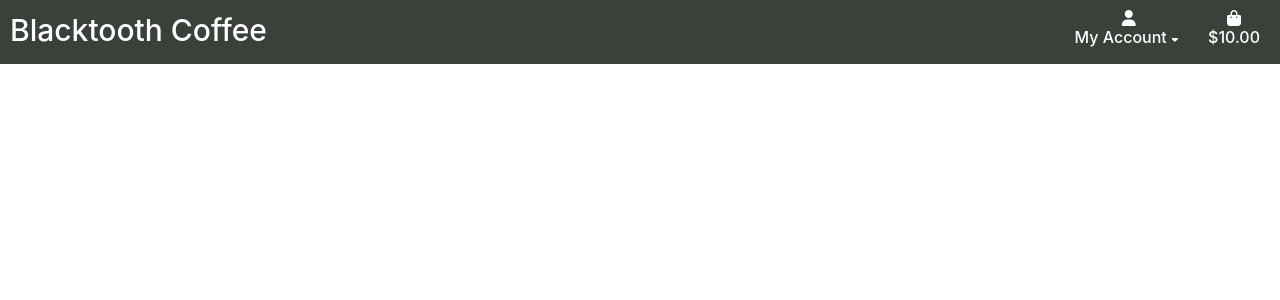
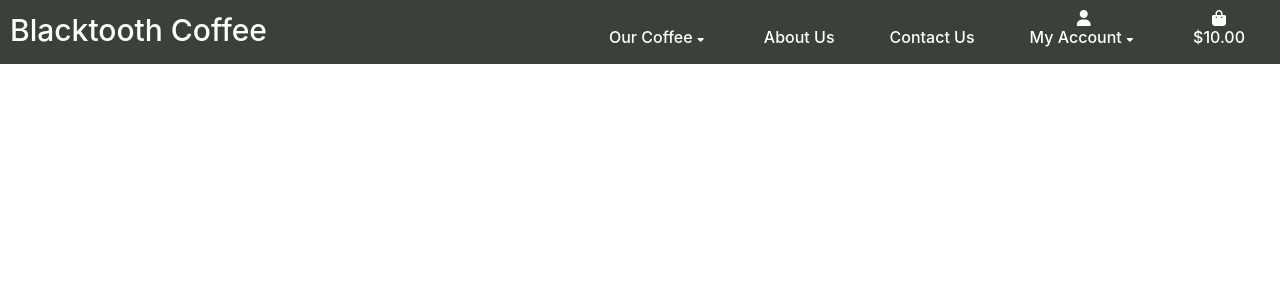
Before and after one commit to scottsimpson91/CI-MS4-Blacktooth-Coffee, a Django app: template templates/base.html in a window 1280 px wide. Shown: the top 300 px of the page. Run offline with Django 3.2, Linux system fonts and the light colour scheme; the template is opened without the code that fills it: most values are stand-ins (such as "Sample title", 1, 10 or a date in 2020); some libraries are stand-ins or nearby versions.

Commit message:
FEAT: Add additional menu items and styles

```diff
--- a/static/css/base.css
+++ b/static/css/base.css
@@ -14,7 +14,7 @@
 }
 
 .nav-item {
-    padding: 0.5rem;
+    padding: 0.5rem 2rem;
 }
 
 .nav-link h4 {
@@ -32,12 +32,12 @@
 }
 
 .dropdown-item {
-    text-align: right;
     font-size: 1.5rem;
     background-color: #3a413a;
     color: #FFF;
     border: none;
     padding: 0.5rem;
+    padding-left: 2.5rem;
 }
 
 .dropdown-menu {
@@ -45,6 +45,7 @@
     margin: 0;
     border: none;
     background-color: #3a413a;
+    width: 100%;
 }
 
 .dropdown-item:hover,
--- a/templates/base.html
+++ b/templates/base.html
@@ -37,19 +37,42 @@
 <!--==================== NAVBAR - Code from MS3 ====================-->
         <header class="container-fluid fixed-top pl-0 pr-0">
             <nav class="navbar navbar-expand-lg navbar-dark">
-                <a class="navbar-brand" href="">
+                <a class="navbar-brand" href="{% url 'home' %}">
                     <h1 class="navbar-title">Blacktooth Coffee</h1>
                 </a>
                     <button class="navbar-toggler" type="button" data-toggle="collapse" id="navbar-button" data-target="#Navbar">
                         <span class="navbar-toggler-icon"></span>
                     </button>
-                <div class="collapse navbar-collapse flex-grow-1 text-right" id="Navbar">
+                <div class="collapse navbar-collapse flex-grow-1" id="Navbar">
                     <ul class="navbar-nav ml-auto flex-nowrap">
                         <li class="list-inline-item nav-item dropdown">
-                                <a href="#" class="nav-link" id="account-options" data-toggle="dropdown" aria-haspopup="true" aria-expanded="false">
-                                        <div class="text-center d-none d-lg-block"><i class="nav-icon fas fa-user"></i></div>
-                                        <h4>My Account<i class="menu-icon fas fa-caret-down"></i></h4>
-                                </a>
+                            <a href="#" class="nav-link" id="coffee-options" data-toggle="dropdown" aria-haspopup="true" aria-expanded="false">
+                                    <div class="text-center d-none d-lg-block"><i class="nav-icon fas fa-user invisible"></i></div>
+                                    <h4>Our Coffee<i class="menu-icon fas fa-caret-down"></i></h4>
+                            </a>
+                            <div class="dropdown-menu" aria-labelledby="coffee-options">
+                                <a href="" class="dropdown-item">Regular</a>
+                                <a href="" class="dropdown-item">Decaf</a>
+                            </div>
+                        </li>
+                        <li class="list-inline-item nav-item">
+                            <a href="#" class="nav-link">
+                                <div class="text-center d-none d-lg-block"><i class="nav-icon fas fa-user invisible"></i></div>
+                                <h4>About Us</h4>
+                            </a>
+                        </li>
+                        <li class="list-inline-item nav-item">
+                            <a href="#" class="nav-link">
+                                <div class="text-center d-none d-lg-block"><i class="nav-icon fas fa-user invisible"></i></div>
+                                <h4>Contact Us</h4>
+                            </a>
+                        </li>
+
+                        <li class="list-inline-item nav-item dropdown">
+                            <a href="#" class="nav-link" id="account-options" data-toggle="dropdown" aria-haspopup="true" aria-expanded="false">
+                                    <div class="text-center d-none d-lg-block"><i class="nav-icon fas fa-user"></i></div>
+                                    <h4>My Account<i class="menu-icon fas fa-caret-down"></i></h4>
+                            </a>
                             <div class="dropdown-menu" aria-labelledby="account-options">
                                 {% if request.user.is_authenticated %}
                                     {% if request.user.is_superuser %}
```
